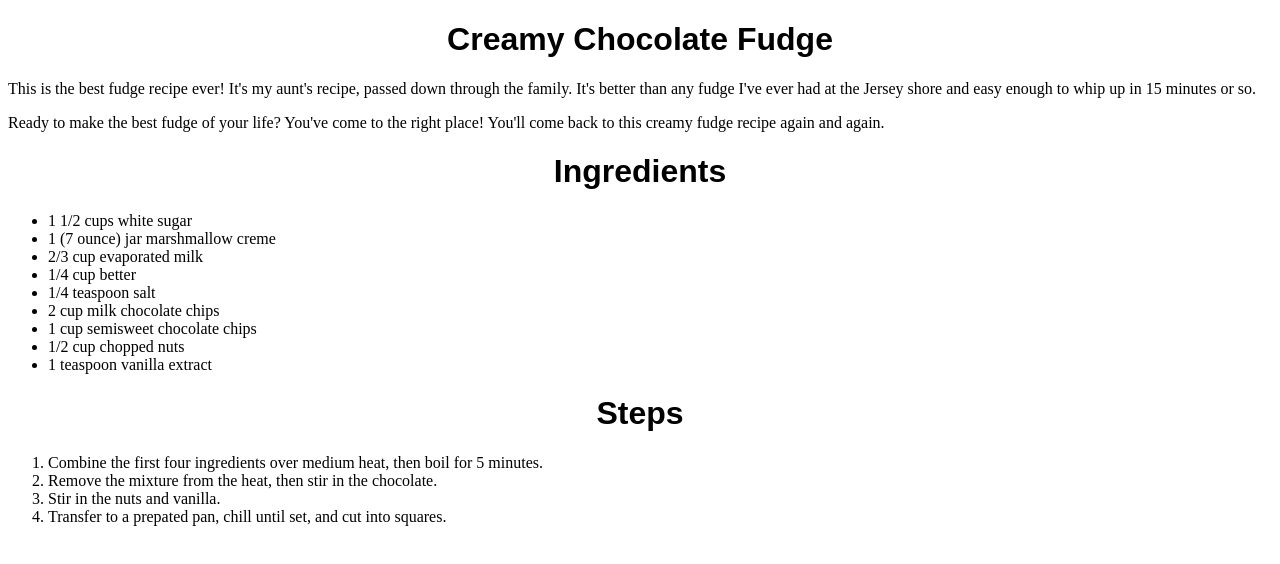
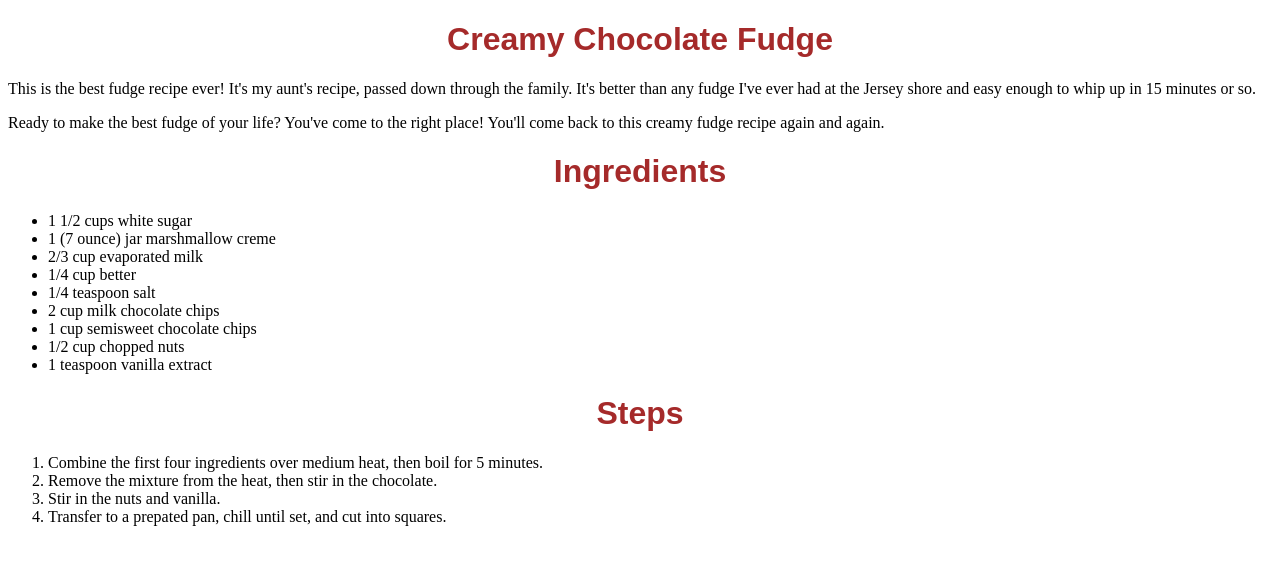
Before and after one commit to anuvind10/odin-recipes, a plain HTML site: page recipes/chocolate-fudge.html in a window 1280 px wide. Drawn offline with Linux system fonts and the light colour scheme.

Commit message:
Add style to chocolate fudge recipe

```diff
--- a/recipes/chocolate-fudge.html
+++ b/recipes/chocolate-fudge.html
@@ -8,10 +8,10 @@
     <title>Creamy Chocolate Fudge</title>
 </head>
 <body>
-    <h1>Creamy Chocolate Fudge</h1>
+    <h1 class="fudge-color">Creamy Chocolate Fudge</h1>
     <p>This is the best fudge recipe ever! It's my aunt's recipe, passed down through the family. It's better than any fudge I've ever had at the Jersey shore and easy enough to whip up in 15 minutes or so.</p>
     <p>Ready to make the best fudge of your life? You've come to the right place! You'll come back to this creamy fudge recipe again and again.</p>
-    <h1>Ingredients</h1>
+    <h1 class="fudge-color">Ingredients</h1>
     <ul>
         <li>1 1/2 cups white sugar</li>
         <li>1 (7 ounce) jar marshmallow creme</li>
@@ -23,7 +23,7 @@
         <li>1/2 cup chopped nuts</li>
         <li>1 teaspoon vanilla extract</li>
     </ul>
-    <h1>Steps</h1>
+    <h1 class="fudge-color">Steps</h1>
     <ol>
         <li>Combine the first four ingredients over medium heat, then boil for 5 minutes.</li>
         <li>Remove the mixture from the heat, then stir in the chocolate.</li>
--- a/styles.css
+++ b/styles.css
@@ -11,3 +11,7 @@ img {
 a {
     color: black;
 }
+
+.fudge-color {
+    color: brown;
+}
```
